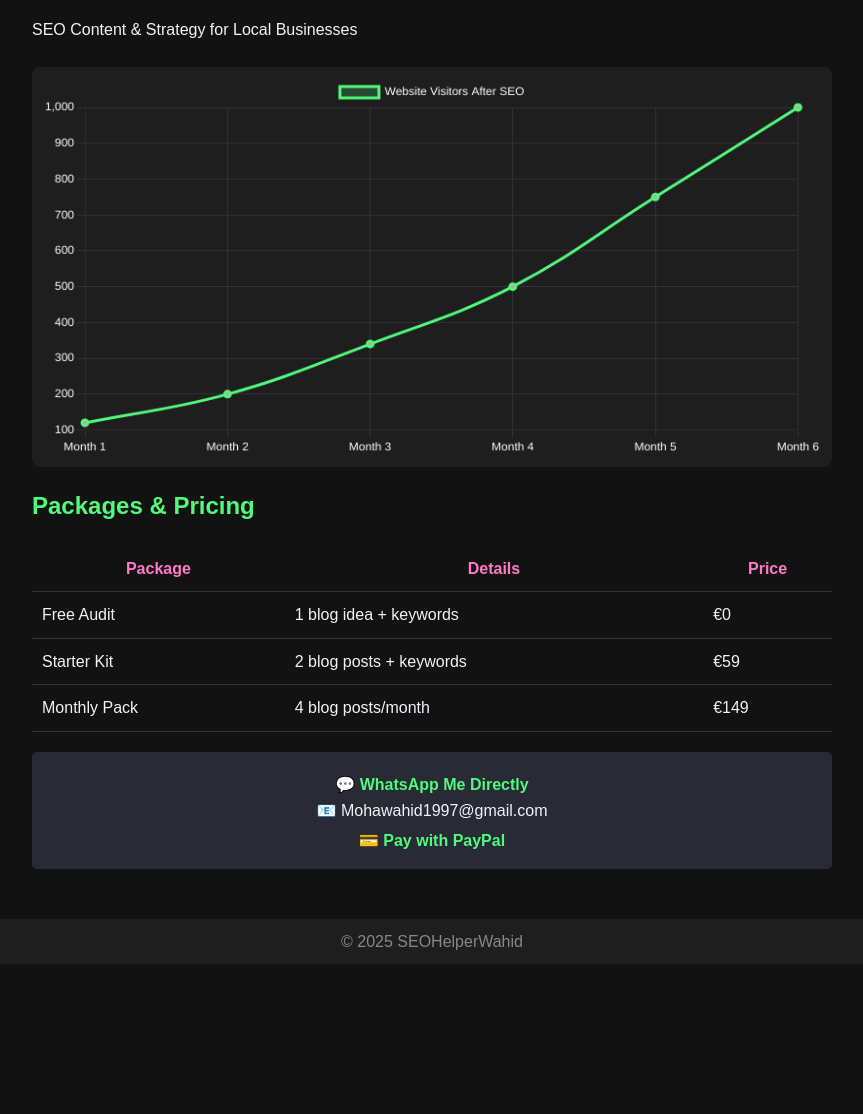
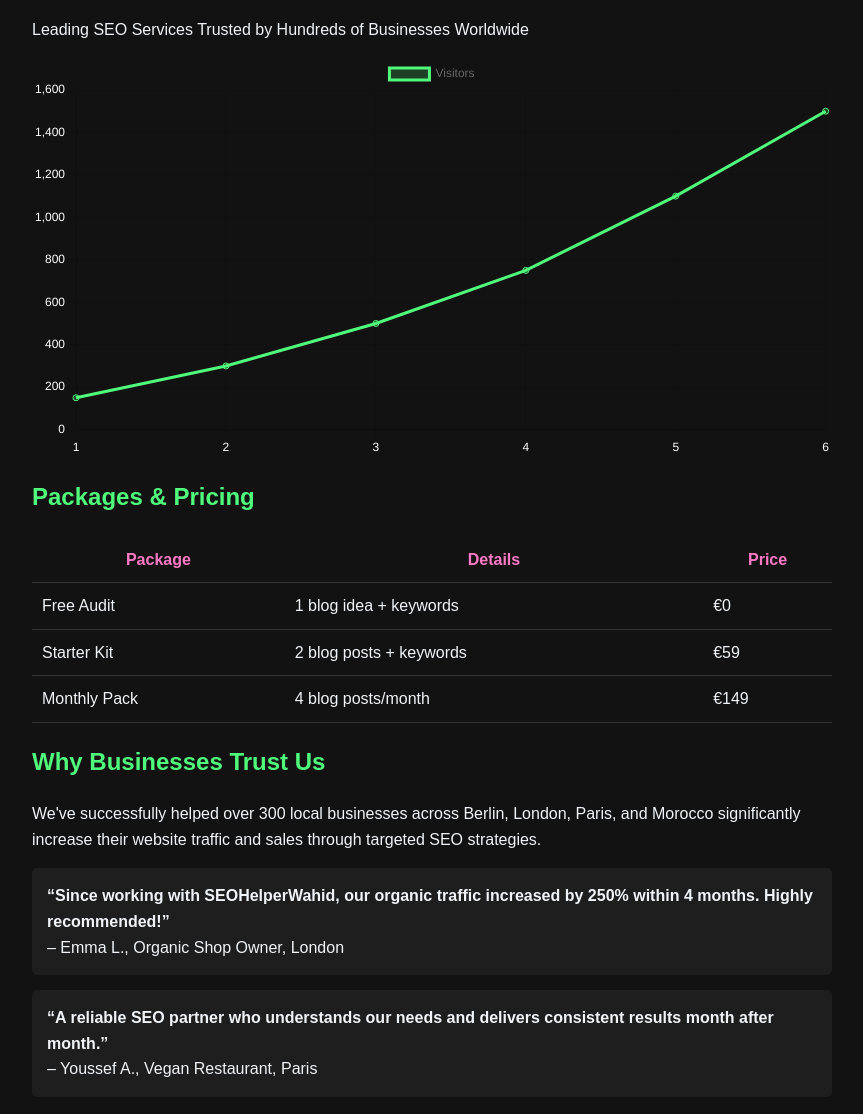
Before and after one commit to seohelperwahid/seohelper-landing, a plain HTML site: page index.html in a window 1280 px wide. Shown: the part 147-1261 px from the top of the page, without its empty margins (208-1071 px from the left). Before the commit the page ends 1111 px from the top, so only its background shows below. Drawn offline with nearby package versions, Linux system fonts and the light colour scheme.

Commit message:
Update index.html

```diff
--- a/index.html
+++ b/index.html
@@ -1,94 +1,85 @@
+
 <!DOCTYPE html>
 <html lang="en">
 <head>
   <meta charset="UTF-8"/>
   <meta name="viewport" content="width=device-width, initial-scale=1.0"/>
-  <title>SEOHelperWahid – Multilingual SEO Services</title>
+  <title>SEOHelperWahid – Trusted Multilingual SEO Services</title>
   <script src="https://cdn.jsdelivr.net/npm/chart.js"></script>
   <style>
-    body {
-      font-family: Arial, sans-serif;
-      background: #121212;
-      color: #f0f4f8;
-      margin: 0;
-      padding: 0;
-      line-height: 1.6;
-    }
+    body { font-family: Arial, sans-serif; background: #121212; color: #f0f4f8; margin: 0; padding: 0; line-height: 1.6; }
     nav { background: #1e1e1e; padding: 15px; text-align: center; }
-    nav a { color: #8be9fd; text-decoration: none; margin: 0 8px; font-weight: bold; }
+    nav a { color: #8be9fd; cursor: pointer; margin: 0 8px; font-weight: bold; }
     section { padding: 30px 20px; max-width: 800px; margin: auto; }
     h1, h2 { color: #50fa7b; }
     table { width: 100%; border-collapse: collapse; margin-top: 15px; }
     th, td { border-bottom: 1px solid #333; padding: 10px; }
     th { color: #ff79c6; }
-    .cta {
-      text-align: center; background: #282a36; padding: 15px;
-      border-radius: 5px; margin-top: 20px;
-    }
-    .cta a {
-      color: #50fa7b; text-decoration: none; font-weight: bold;
-      display: inline-block; margin-top: 5px;
-    }
+    .cta { text-align: center; background: #282a36; padding: 15px; border-radius: 5px; margin-top: 20px; }
+    .cta a { color: #50fa7b; text-decoration: none; font-weight: bold; display: inline-block; margin-top: 5px; }
     footer { background: #1e1e1e; text-align: center; padding: 10px; color: #888; margin-top: 20px; }
-    canvas { margin-top: 25px; background: #1e1e1e; border-radius: 8px; padding: 10px; }
+    .testimonial { background: #1e1e1e; padding: 15px; border-radius: 5px; margin-top: 15px; }
   </style>
 </head>
 <body>
 
 <nav>
-  <a href="#en">EN 🇬🇧</a> |
-  <a href="#fr">FR 🇫🇷</a> |
-  <a href="#de">DE 🇩🇪</a> |
-  <a href="#ar">AR 🇲🇦</a>
+  <a onclick="switchLang('en')">EN 🇬🇧</a> |
+  <a onclick="switchLang('fr')">FR 🇫🇷</a> |
+  <a onclick="switchLang('de')">DE 🇩🇪</a> |
+  <a onclick="switchLang('ar')">AR 🇲🇦</a>
 </nav>
 
-<section id="en">
-  <h1>SEOHelperWahid</h1>
-  <p>SEO Content & Strategy for Local Businesses</p>
+<section>
+  <h1 id="title">SEOHelperWahid</h1>
+  <p id="subtitle">Leading SEO Services Trusted by Hundreds of Businesses Worldwide</p>
   <canvas id="seoChart"></canvas>
-  <h2>Packages & Pricing</h2>
+
+  <h2 id="pricing">Packages & Pricing</h2>
   <table>
-    <tr><th>Package</th><th>Details</th><th>Price</th></tr>
-    <tr><td>Free Audit</td><td>1 blog idea + keywords</td><td>€0</td></tr>
-    <tr><td>Starter Kit</td><td>2 blog posts + keywords</td><td>€59</td></tr>
-    <tr><td>Monthly Pack</td><td>4 blog posts/month</td><td>€149</td></tr>
+    <tr><th id="pack">Package</th><th id="details">Details</th><th id="price">Price</th></tr>
+    <tr><td id="pack1">Free Audit</td><td id="detail1">1 blog idea + keywords</td><td>€0</td></tr>
+    <tr><td id="pack2">Starter Kit</td><td id="detail2">2 blog posts + keywords</td><td>€59</td></tr>
+    <tr><td id="pack3">Monthly Pack</td><td id="detail3">4 blog posts/month</td><td>€149</td></tr>
   </table>
+
+  <h2>Why Businesses Trust Us</h2>
+  <p>We've successfully helped over 300 local businesses across Berlin, London, Paris, and Morocco significantly increase their website traffic and sales through targeted SEO strategies.</p>
+
+  <div class="testimonial">
+    <strong>“Since working with SEOHelperWahid, our organic traffic increased by 250% within 4 months. Highly recommended!”</strong><br>– Emma L., Organic Shop Owner, London
+  </div>
+
+  <div class="testimonial">
+    <strong>“A reliable SEO partner who understands our needs and delivers consistent results month after month.”</strong><br>– Youssef A., Vegan Restaurant, Paris
+  </div>
+
   <div class="cta">
-    <a href="https://wa.me/4915735645832">💬 WhatsApp Me Directly</a><br>
+    <a href="https://wa.me/4915735645832" id="whatsapp">💬 WhatsApp Me Directly</a><br>
     📧 Mohawahid1997@gmail.com<br>
-    💳 <a href="https://www.paypal.me/wahidmohamed24">Pay with PayPal</a>
+    💳 <a href="https://www.paypal.me/wahidmohamed24" id="paypal">Pay with PayPal</a>
   </div>
 </section>
 
-<footer>&copy; 2025 SEOHelperWahid</footer>
+<footer>&copy; 2025 SEOHelperWahid – Trusted by 300+ Businesses</footer>
 
 <script>
-  const ctx = document.getElementById('seoChart').getContext('2d');
-  const seoChart = new Chart(ctx, {
-    type: 'line',
-    data: {
-      labels: ['Month 1', 'Month 2', 'Month 3', 'Month 4', 'Month 5', 'Month 6'],
-      datasets: [{
-        label: 'Website Visitors After SEO',
-        data: [120, 200, 340, 500, 750, 1000],
-        borderColor: '#50fa7b',
-        backgroundColor: 'rgba(80,250,123,0.2)',
-        borderWidth: 3,
-        tension: 0.4,
-        pointBackgroundColor: '#ff79c6'
-      }]
-    },
-    options: {
-      responsive: true,
-      plugins: {
-        legend: { labels: { color: '#fff' } }
-      },
-      scales: {
-        y: { ticks: { color: '#fff' }, grid: { color: '#333' } },
-        x: { ticks: { color: '#fff' }, grid: { color: '#333' } }
-      }
-    }
-  });
+function switchLang(lang) {
+  const translations = {
+    en: { subtitle: "Leading SEO Services Trusted by Hundreds of Businesses Worldwide", pricing: "Packages & Pricing" },
+    fr: { subtitle: "Services SEO de confiance pour des centaines d'entreprises à l’international", pricing: "Services & Tarifs" },
+    de: { subtitle: "Führende SEO-Services, denen Hunderte Unternehmen weltweit vertrauen", pricing: "Angebote & Preise" },
+    ar: { subtitle: "خدمات SEO موثوقة تعتمدها مئات الشركات حول العالم", pricing: "الخدمات والأسعار" }
+  };
+  document.getElementById('subtitle').innerHTML = translations[lang].subtitle;
+  document.getElementById('pricing').innerHTML = translations[lang].pricing;
+}
+
+new Chart(document.getElementById('seoChart'), {
+  type: 'line',
+  data: { labels: ['1','2','3','4','5','6'], datasets: [{ label: 'Visitors', data: [150,300,500,750,1100,1500], borderColor:'#50fa7b', backgroundColor:'rgba(80,250,123,0.2)' }]},
+  options: {responsive:true, scales:{y:{ticks:{color:'#fff'}},x:{ticks:{color:'#fff'}}}}
+});
 </script>
 
 </body>
```
